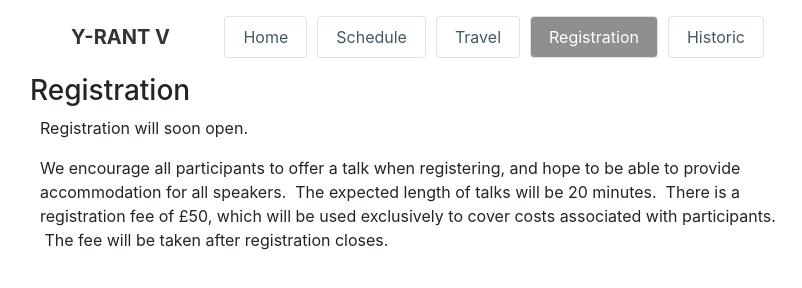
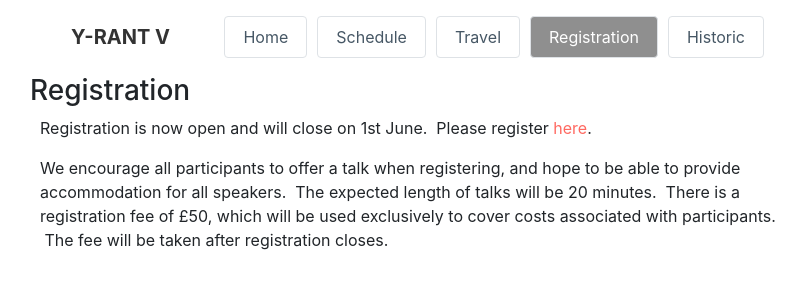
Before and after one commit to Y-RANT/Y-RANT.github.io, a plain HTML site: page registration/index.html in a window 1280 px wide. Shown: the whole page, without its empty margins (225-1027 px from the left). Drawn offline with Linux system fonts and the light colour scheme; files that its build step writes are made by us from their sources.

Commit message:
adding registration link to go live

```diff
--- a/registration/index.html
+++ b/registration/index.html
@@ -33,7 +33,7 @@
         <div class="row" style="max-width: 100%;">
             <div class="col">
                 <h3>Registration</h3>
-                <p style="max-width: 800px;width: 100%;">Registration will soon open.</p>
+                <p style="max-width: 800px;width: 100%;">Registration is now open and will close on 1st June.&nbsp; Please register <a href="https://forms.gle/hydgnvAG8eod7k9b9">here</a>.</p>
                 <p style="max-width: 800px;width: 100%;font-size: 20px;"></p>
                 <p style="max-width: 800px;width: 100%;">We encourage all participants to offer a talk when registering, and hope to be able to provide accommodation for all speakers. &nbsp;The expected length of talks will be 20 minutes. &nbsp;There is a registration fee of £50, which will be used exclusively to cover costs associated with participants. &nbsp;The fee will be taken after registration closes.<br></p>
                 <div></div>
```
